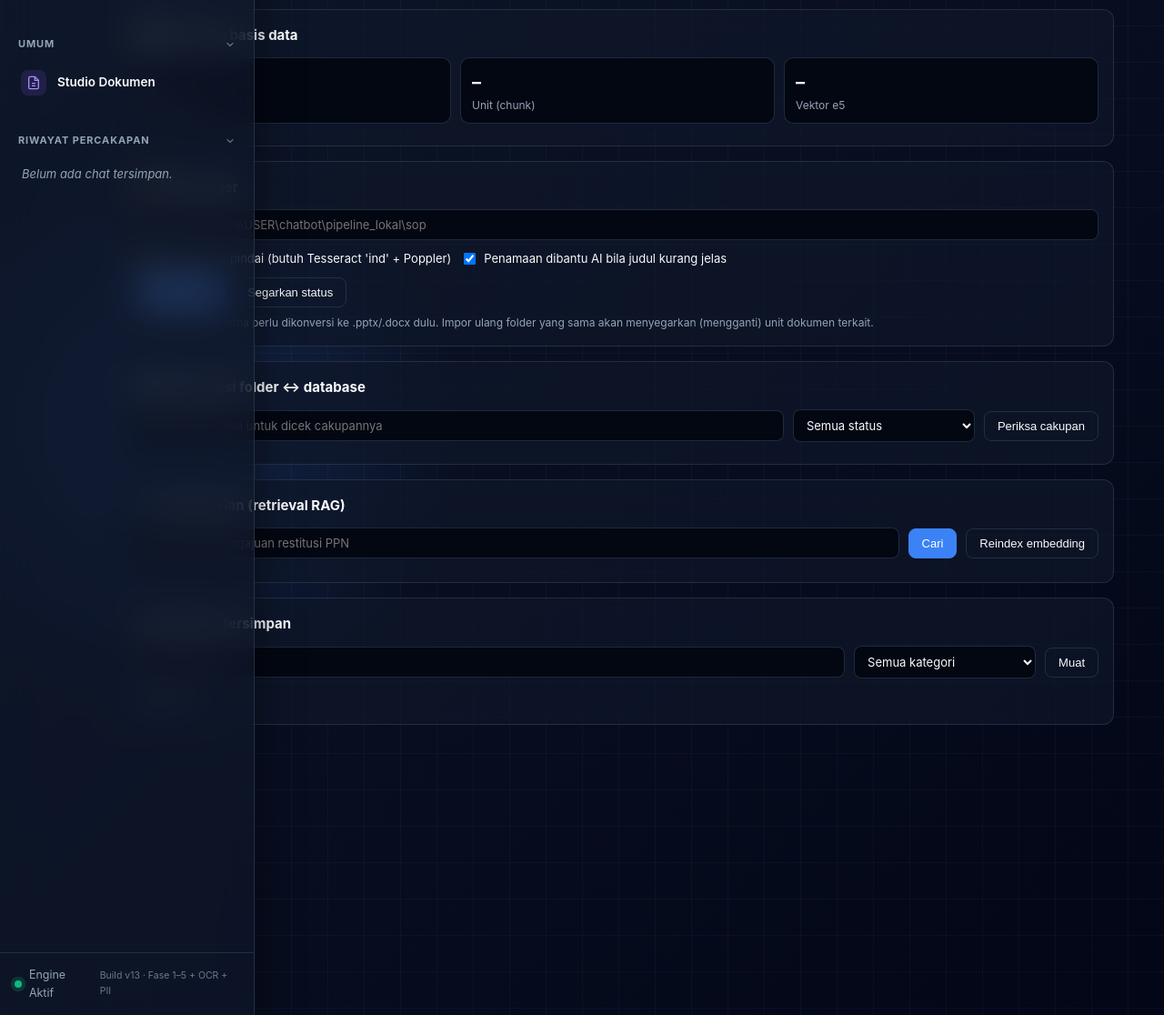
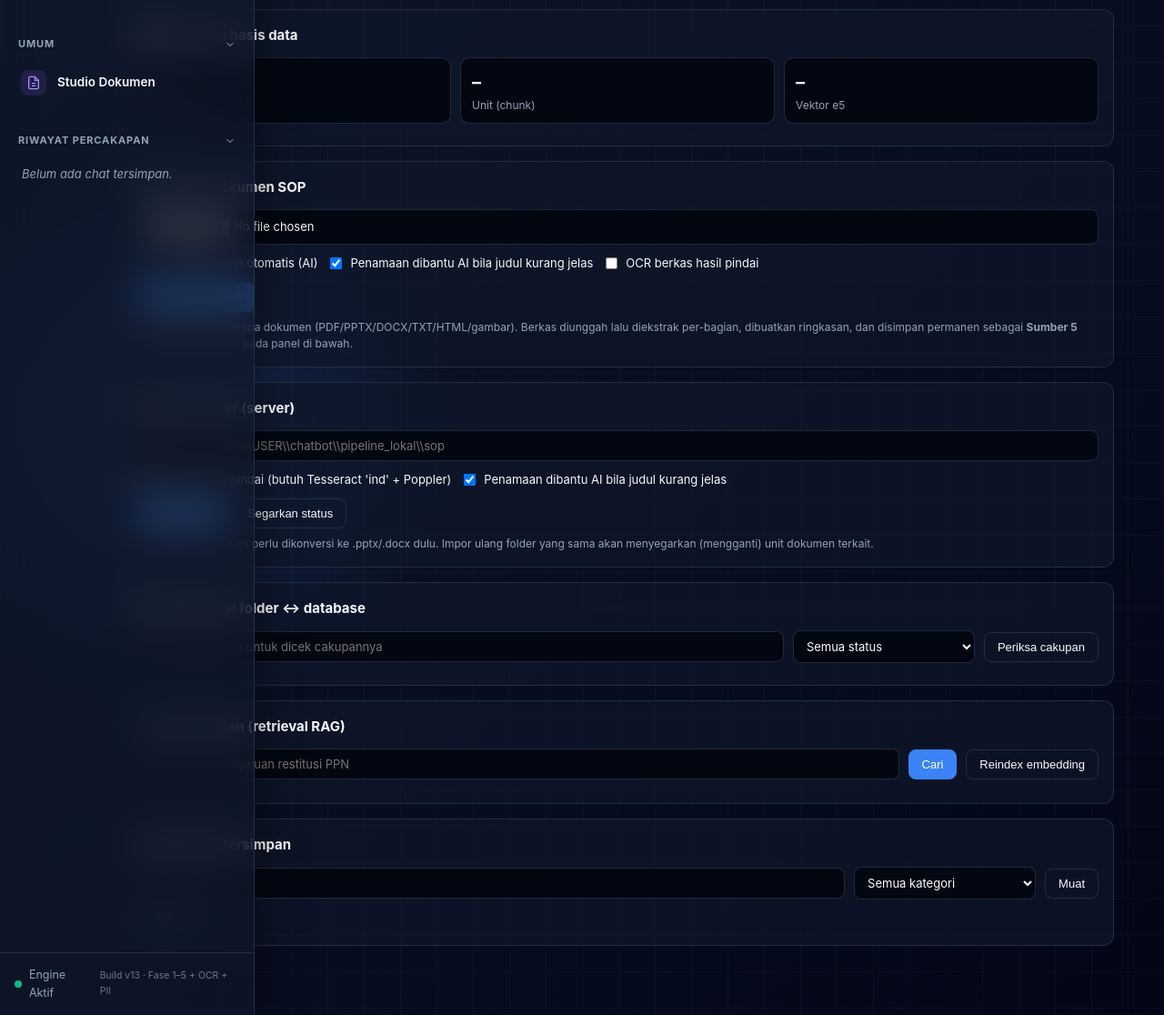
Before and after one commit to somesouls/camerad, a Python web app: template templates/sop.html in a window 1280 px wide. Shown: the part 172-1288 px from the top of the page at 91% size. Run offline with Jinja, Linux system fonts and the light colour scheme; the template is opened without the code that fills it, so the values that code supplies are empty.

Commit message:
Tahap 2: kartu Unggah dokumen SOP + tampilan ringkasan di daftar dokumen

```diff
--- a/templates/sop.html
+++ b/templates/sop.html
@@ -73,11 +73,33 @@
     <div class="sop-note" id="embedNote"></div>
   </div>
 
+  <!-- Unggah dokumen -->
+  <div class="sop-card">
+    <h2>⬆️ Unggah dokumen SOP</h2>
+    <div class="sop-row">
+      <input class="sop-in" type="file" id="upFiles" multiple
+             accept=".pdf,.pptx,.docx,.txt,.md,.html,.htm,.jpg,.jpeg,.png,.tif,.tiff,.bmp,.webp">
+    </div>
+    <div class="sop-row" style="margin-top:10px">
+      <label class="sop-chk"><input type="checkbox" id="upRingkas" checked> Buat ringkasan otomatis (AI)</label>
+      <label class="sop-chk"><input type="checkbox" id="upAi" checked> Penamaan dibantu AI bila judul kurang jelas</label>
+      <label class="sop-chk"><input type="checkbox" id="upOcr"> OCR berkas hasil pindai</label>
+    </div>
+    <div class="sop-row" style="margin-top:10px">
+      <button class="sop-btn" id="btnUpload">Unggah &amp; proses</button>
+    </div>
+    <div class="sop-note">
+      Pilih satu atau beberapa dokumen (PDF/PPTX/DOCX/TXT/HTML/gambar). Berkas
+      diunggah lalu diekstrak per-bagian, dibuatkan ringkasan, dan disimpan
+      permanen sebagai <b>Sumber 5</b> RAG. Progres tampil pada panel di bawah.
+    </div>
+  </div>
+
   <!-- Impor folder -->
   <div class="sop-card">
-    <h2>📂 Impor folder</h2>
+    <h2>📂 Impor folder (server)</h2>
     <div class="sop-row">
-      <input class="sop-in" id="impRoot" placeholder="contoh: C:\Users\USER\chatbot\pipeline_lokal\sop">
+      <input class="sop-in" id="impRoot" placeholder="contoh: C:\\Users\\USER\\chatbot\\pipeline_lokal\\sop">
     </div>
     <div class="sop-row" style="margin-top:10px">
       <label class="sop-chk"><input type="checkbox" id="impOcr"> OCR berkas pindai (butuh Tesseract 'ind' + Poppler)</label>
@@ -196,7 +218,7 @@ function renderProg(p){
 
 async function pollProg(){
   const d = await jget('/api/sop/batch-progress');
-  if(d.ok){ renderProg(d.progress||{}); if(!(d.progress&&d.progress.running)){ stopPoll(); loadStats(); $('btnImport').disabled=false; } }
+  if(d.ok){ renderProg(d.progress||{}); if(!(d.progress&&d.progress.running)){ stopPoll(); loadStats(); loadList(); $('btnImport').disabled=false; if($('btnUpload')) $('btnUpload').disabled=false; } }
 }
 function startPoll(){ stopPoll(); progTimer = setInterval(pollProg, 1200); pollProg(); }
 function stopPoll(){ if(progTimer){ clearInterval(progTimer); progTimer=null; } }
@@ -210,6 +232,24 @@ $('btnImport').onclick = async () => {
   startPoll();
 };
 $('btnRefreshProg').onclick = pollProg;
+
+$('btnUpload').onclick = async () => {
+  const inp = $('upFiles');
+  if(!inp.files || !inp.files.length){ alert('Pilih berkas dulu.'); return; }
+  const fd = new FormData();
+  for(const f of inp.files) fd.append('files', f);
+  fd.append('do_ocr', $('upOcr').checked ? '1' : '0');
+  fd.append('ai_naming', $('upAi').checked ? '1' : '0');
+  fd.append('ringkas', $('upRingkas').checked ? '1' : '0');
+  $('btnUpload').disabled = true;
+  try {
+    const r = await fetch('/api/sop/upload', {method:'POST', body: fd});
+    const d = await r.json();
+    if(!d.ok){ alert(d.error||'gagal unggah'); $('btnUpload').disabled=false; return; }
+    inp.value = '';
+    startPoll();
+  } catch(e){ alert('gagal unggah: '+e); $('btnUpload').disabled=false; }
+};
 
 $('btnAudit').onclick = async () => {
   const root = $('audRoot').value.trim() || $('impRoot').value.trim();
@@ -261,9 +301,10 @@ async function loadList(){
   if(!d.ok){ $('listWrap').innerHTML = '<div class="muted">'+esc(d.error||'gagal')+'</div>'; return; }
   const items = d.items||[];
   if(!items.length){ $('listWrap').innerHTML = '<div class="muted">Belum ada dokumen.</div>'; return; }
-  let h = `<div class="sop-note">Total ${d.total||items.length} dokumen.</div><table class="sop-tb"><thead><tr><th>Judul</th><th>Kategori</th><th>Tipe</th><th>Unit</th><th>Berkas</th><th></th></tr></thead><tbody>`;
+  let h = `<div class="sop-note">Total ${d.total||items.length} dokumen.</div><table class="sop-tb"><thead><tr><th>Judul &amp; ringkasan</th><th>Kategori</th><th>Tipe</th><th>Unit</th><th>Berkas</th><th></th></tr></thead><tbody>`;
   for(const it of items){
-    h += `<tr><td>${esc(it.judul||'')}</td><td><span class="pill kat">${esc(it.kategori||'')}</span></td><td>${esc(it.sumber_tipe||'')}</td><td>${it.n_unit||0}</td><td class="muted">${esc(it.source_file||'')}</td><td><button class="sop-btn red" data-del="${esc(it.dokumen_id)}">Hapus</button></td></tr>`;
+    const ring = it.ringkasan ? `<div class="muted" style="font-size:11px;margin-top:3px;max-width:460px;white-space:normal">${esc(it.ringkasan)}</div>` : '';
+    h += `<tr><td>${esc(it.judul||'')}${ring}</td><td><span class="pill kat">${esc(it.kategori||'')}</span></td><td>${esc(it.sumber_tipe||'')}</td><td>${it.n_unit||0}</td><td class="muted">${esc(it.source_file||'')}</td><td><button class="sop-btn red" data-del="${esc(it.dokumen_id)}">Hapus</button></td></tr>`;
   }
   h += '</tbody></table>';
   $('listWrap').innerHTML = h;
```
